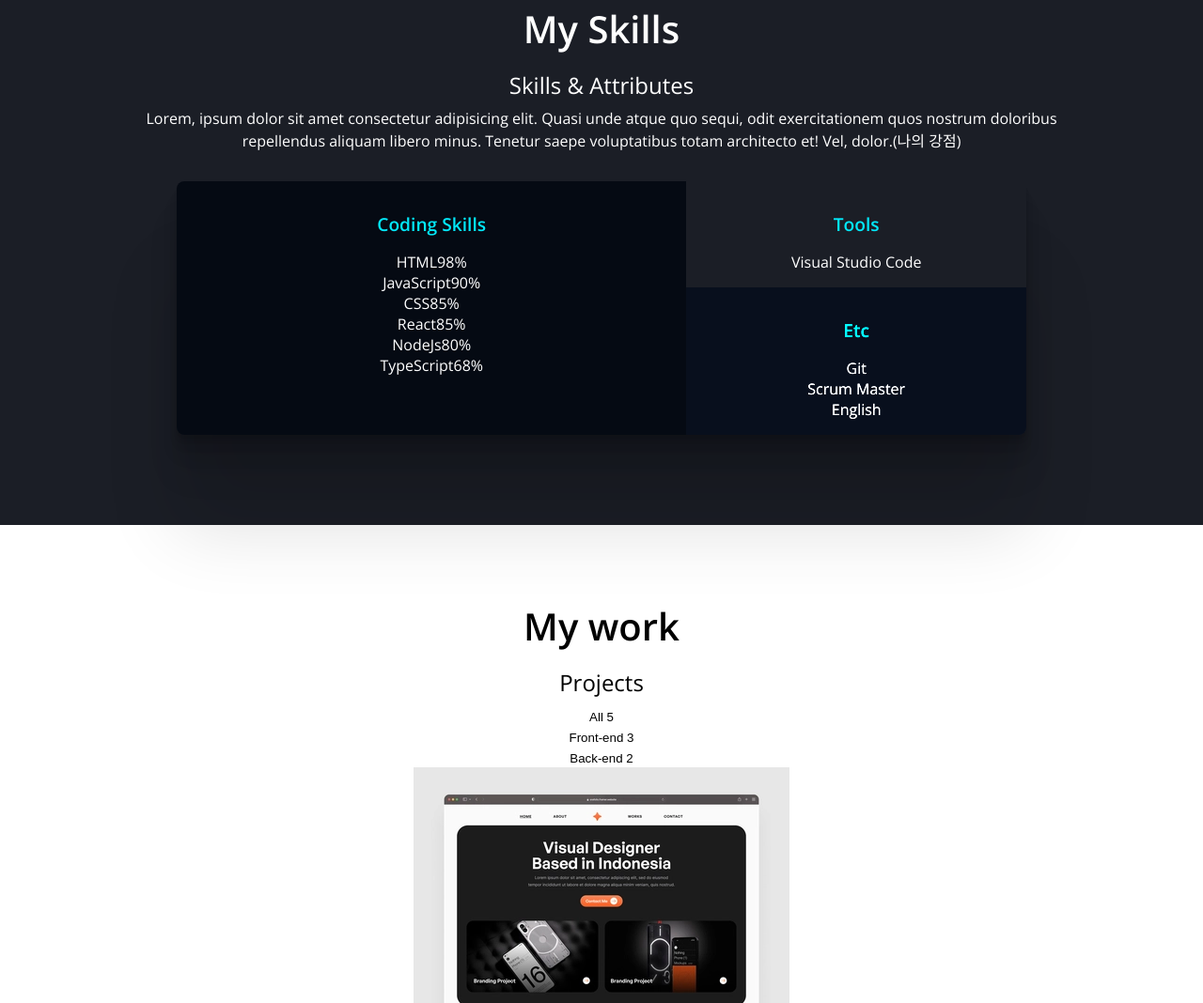
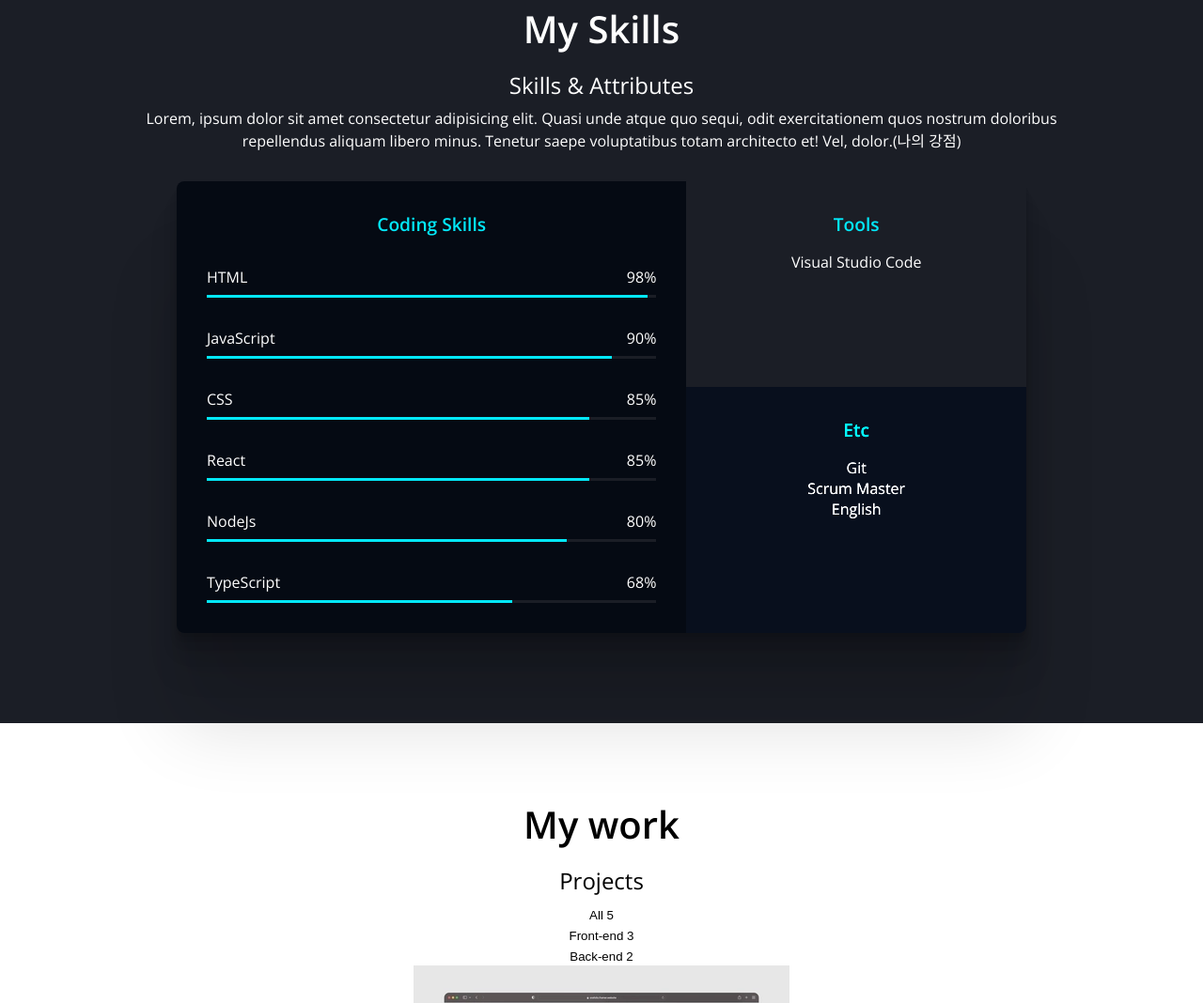
Before and after one commit to CEJSH/portfolio, a plain HTML site: page index.html in a window 1280 px wide. Shown: the part 1520-2588 px from the top of the page at 94% size. Drawn offline with nearby package versions, Linux system fonts and the light colour scheme.

Commit message:
css-skills-bar

```diff
--- a/css/style.css
+++ b/css/style.css
@@ -261,3 +261,26 @@ button {
   background-color: var(--color-primary);
   filter: brightness(150%);
 }
+
+.bar {
+  display: flex;
+  flex-direction: column;
+  padding: 1rem;
+  gap: 0.5rem;
+}
+
+.bar__metadata {
+  display: flex;
+  justify-content: space-between;
+}
+
+.bar__bg {
+  width: 100%;
+  height: 3px;
+  background-color: var(--color-primary-variant);
+}
+
+.bar__value {
+  height: 3px;
+  background-color: var(--color-accent);
+}
--- a/index.html
+++ b/index.html
@@ -126,29 +126,53 @@
             <section class="skills__coding">
               <h3 class="skills_title">Coding Skills</h3>
               <ul>
-                <li>
-                  <div><span>HTML</span><span>98%</span></div>
-                  <div><div style="width: 98%"></div></div>
+                <li class="bar">
+                  <div class="bar__metadata">
+                    <span>HTML</span><span>98%</span>
+                  </div>
+                  <div class="bar__bg">
+                    <div class="bar__value" style="width: 98%"></div>
+                  </div>
                 </li>
-                <li>
-                  <div><span>JavaScript</span><span>90%</span></div>
-                  <div><div style="width: 90%"></div></div>
+                <li class="bar">
+                  <div class="bar__metadata">
+                    <span>JavaScript</span><span>90%</span>
+                  </div>
+                  <div class="bar__bg">
+                    <div class="bar__value" style="width: 90%"></div>
+                  </div>
                 </li>
-                <li>
-                  <div><span>CSS</span><span>85%</span></div>
-                  <div><div style="width: 98%"></div></div>
+                <li class="bar">
+                  <div class="bar__metadata">
+                    <span>CSS</span><span>85%</span>
+                  </div>
+                  <div class="bar__bg">
+                    <div class="bar__value" style="width: 85%"></div>
+                  </div>
                 </li>
-                <li>
-                  <div><span>React</span><span>85%</span></div>
-                  <div><div style="width: 85%"></div></div>
+                <li class="bar">
+                  <div class="bar__metadata">
+                    <span>React</span><span>85%</span>
+                  </div>
+                  <div class="bar__bg">
+                    <div class="bar__value" style="width: 85%"></div>
+                  </div>
                 </li>
-                <li>
-                  <div><span>NodeJs</span><span>80%</span></div>
-                  <div><div style="width: 80%"></div></div>
+                <li class="bar">
+                  <div class="bar__metadata">
+                    <span>NodeJs</span><span>80%</span>
+                  </div>
+                  <div class="bar__bg">
+                    <div class="bar__value" style="width: 80%"></div>
+                  </div>
                 </li>
-                <li>
-                  <div><span>TypeScript</span><span>68%</span></div>
-                  <div><div style="width: 68%"></div></div>
+                <li class="bar">
+                  <div class="bar__metadata">
+                    <span>TypeScript</span><span>68%</span>
+                  </div>
+                  <div class="bar__bg">
+                    <div class="bar__value" style="width: 68%"></div>
+                  </div>
                 </li>
               </ul>
             </section>
```
